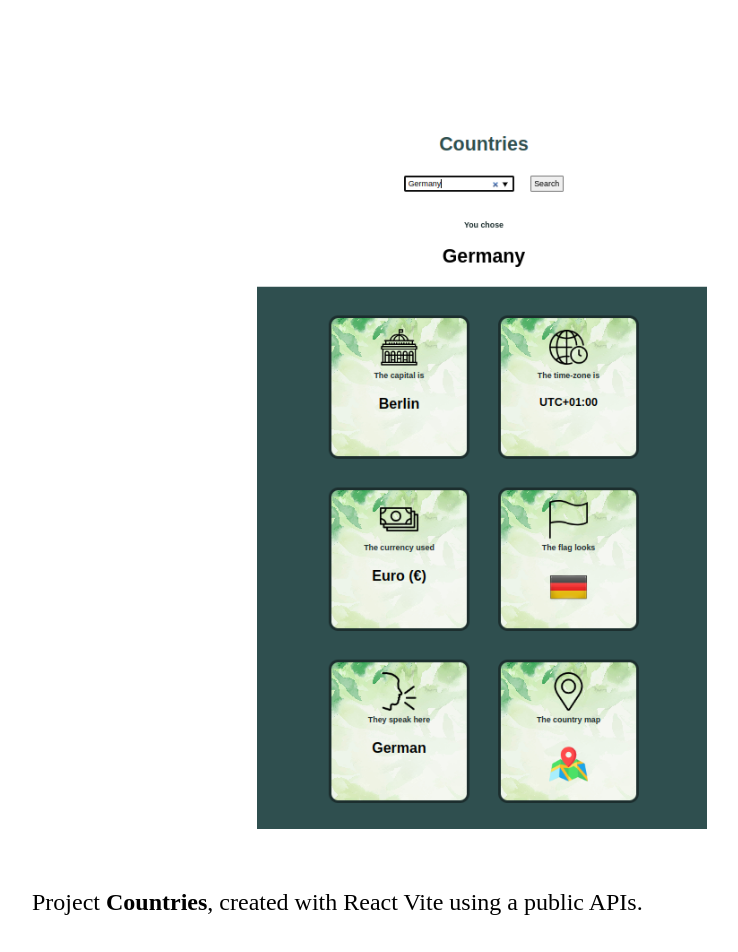
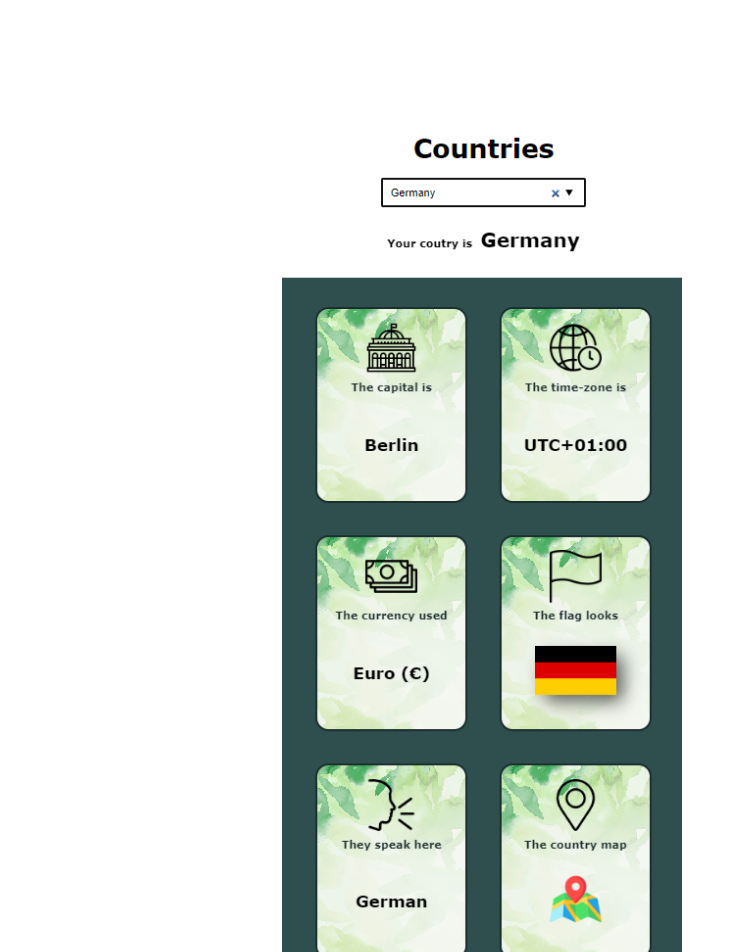
Before and after one commit to hanna-oleinikova/portfolio, a React (Vite) app: page /projects in a window 1280 px wide. Shown: the part 1640-2592 px from the top of the page, without its empty margins (166-904 px from the left). Built offline with nearby package versions, Linux system fonts and the light colour scheme; the HTML template or start-up script is replaced by a standard one.

Commit message:
new countries

```diff
--- a/src/components/projects/projects_component.jsx
+++ b/src/components/projects/projects_component.jsx
@@ -32,14 +32,14 @@ export function ProjectsComponent() {
         </div>
 
         <div className="project-box">
-          <a  href="https://countries-github-io.vercel.app"
+          <a  href="https://countries-ten-zeta.vercel.app/"
               target="_blank"
               rel="noreferrer">
             <img  className="project-screen-vertikal"
-                  src="/projects/countries_bild.jpg"
+                  src="/projects/countries_bild.png"
                   alt="Printscreen of project 'Countries'"/>
           </a>
-          <p className="project-text">Project <span>Countries</span>, created with React Vite using a public APIs.</p>
+          <p className="project-text-vertikal">Project <span>Countries</span>, created with React Vite using a public APIs.</p>
         </div>
 
         <div className="project-box">
--- a/src/components/projects/projects_style.scss
+++ b/src/components/projects/projects_style.scss
@@ -16,12 +16,18 @@
     }
 
     .project-screen-vertikal {
-      width: 450px;
+      width: 400px;
       margin-bottom: 2em;
     }
 
     .project-text {
       width: 900px;
+      margin-bottom: 10em;
+      font-size: 1.5em;
+    }
+
+    .project-text-vertikal {
+      width: 400px;
       margin-bottom: 10em;
       font-size: 1.5em;
     }
```
Also changed, not shown: public/projects/countries_bild.jpg (deleted), public/projects/countries_bild.png (added).
